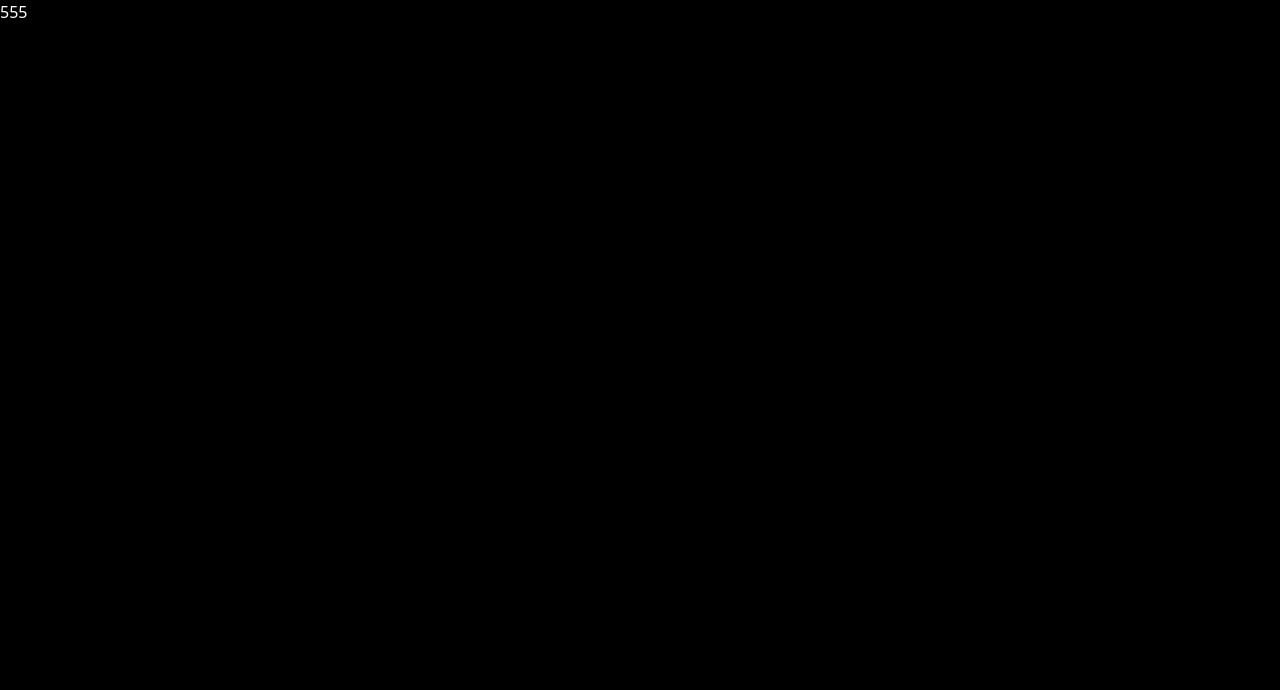
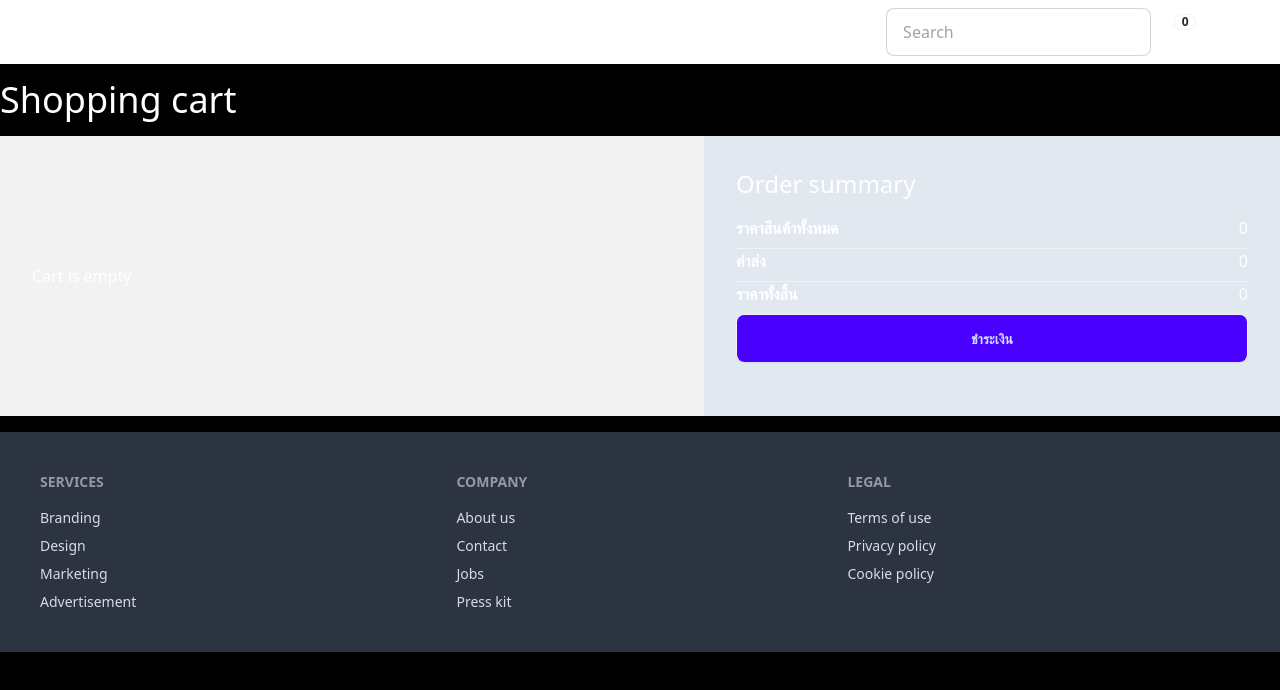
Before and after one commit to zermoser/vue_e-commerce, a Vue app: page /cart in a window 1280 px wide. Shown: the top 690 px of the page. Built offline with nearby package versions, Linux system fonts and the light colour scheme.

Commit message:
Fix Bug unload

```diff
--- a/src/layouts/userLayout.vue
+++ b/src/layouts/userLayout.vue
@@ -1,10 +1,9 @@
 <script setup>
 import { ref, onMounted } from 'vue'
 import { RouterLink , useRouter } from 'vue-router'
+
 const isLoggedIn = ref(false)
-
 const router = useRouter()
-
 const searchText = ref('')
 
 onMounted(() => {
--- a/src/stores/user/cart.js
+++ b/src/stores/user/cart.js
@@ -1,15 +1,43 @@
 import { defineStore } from 'pinia'
 
-export const useUserProductStore = defineStore('user-product', {
+export const useUserCartStore = defineStore('user-cart', {
   state: () => ({
-    list: [{
-      name: 'test',
-      imageUrl: 'https://fastly.picsum.photos/id/849/200/200.jpg?hmac=LwsdGn2endKvoLY10FPqtfqKYCVMbPEp5J6S_tUN1Yg',
-      quantity: 10,
-      about: 'testt',
-      status: 'open',
-      price: 100,
-    }],
-    loaded: false
-  })
+    items: []
+  }),
+  getters: {
+    summaryPrice (state) {
+      return state.items.reduce((acc, item) => acc + (item.price * item.quantity), 0)
+    },
+    quantity (state) {
+      return state.items.reduce((acc, item) => acc + item.quantity, 0)
+    }
+  },
+  actions: {
+    loadCart () {
+      const cartItem = localStorage.getItem('cart-item')
+      if (cartItem) {
+        this.items = JSON.parse(cartItem)
+      }
+    },
+    addToCart (productData) {
+      const itemIndex = this.items.findIndex(
+        item => item.name === productData.name
+      )
+      if (itemIndex >= 0) {
+        this.updateQuantity(itemIndex, this.items[itemIndex].quantity + 1)
+      } else {
+        productData.quantity = 1
+        this.items.push(productData)
+      }
+      localStorage.setItem('cart-item', JSON.stringify(this.items))
+    },
+    updateQuantity (index, quantity) {
+      this.items[index].quantity = parseInt(quantity)
+      localStorage.setItem('cart-item', JSON.stringify(this.items))
+    },
+    removeItemInCart (index) {
+      this.items.splice(index, 1)
+      localStorage.setItem('cart-item', JSON.stringify(this.items))
+    }
+  }
 })
--- a/src/views/user/cartView.vue
+++ b/src/views/user/cartView.vue
@@ -1,5 +1,88 @@
+<script setup>
+import UserLayout from '@/layouts/UserLayout.vue'
+// import RightIcon from '@/components/icons/Right.vue'
+// import CloseIcon from '@/components/icons/Close.vue'
+
+import { RouterLink, useRouter } from 'vue-router'
+import { useUserCartStore } from '@/stores/user/cart'
+
+const userCartStore = useUserCartStore()
+const router = useRouter()
+
+const changeQuantity = (event, index) => {
+  userCartStore.updateQuantity(index, event.target.value)
+}
+
+const removeItemInCart = (index) => {
+  userCartStore.removeItemInCart(index)
+  if (userCartStore.items.length === 0) {
+    router.push({ name: 'home' })
+  }
+}
+</script>
+
 <template>
-  <div>
-    555
-  </div>
+  <UserLayout>
+    <div class="container mx-auto my-4">
+      <h1 class="text-4xl mb-4">Shopping cart</h1>
+      <div class="flex">
+        <section class="flex-auto w-64">
+          <div v-if="userCartStore.items.length === 0" class="px-8 py-32 bg-base-200">
+            Cart is empty
+          </div>
+          <ul v-else class="px-8 bg-base-200">
+            <li v-for="(item, index) in userCartStore.items" class="flex w-full py-10" :key="index">
+              <div class="shrink-0">
+                <img class="w-48" :src="item.imageUrl">
+              </div>
+              <div class="flex flex-1 flex-col justify-between pl-4">
+                <div class="grid grid-cols-2 gap-6 relative">
+                  <div>
+                    <div class="text-xl font-bold">{{ item.name }}</div>
+                    <div>{{ item.about }}</div>
+                    <div>{{ item.price }} ฿</div>
+                  </div>
+                  <div>
+                    <select class="p-1.5" v-model="item.quantity" @change="changeQuantity($event, index)">
+                      <option disabled selected>Quantity</option>
+                      <option v-for="quantity in [1,2,3,4,5]" :key="quantity">
+                        {{ quantity }}
+                      </option>
+                    </select>
+                    <div @click="removeItemInCart(index)" class="absolute top-0 right-0 cursor-pointer">
+                      <!-- <CloseIcon class="w-5"></CloseIcon> -->
+                    </div>
+                  </div>
+                </div>
+                <p class="flex">
+                  <!-- <RightIcon class="w-5 shrink-0"></RightIcon> -->
+                  <span>In stock</span>
+                </p>
+              </div>
+            </li>
+          </ul>
+        </section>
+        <section class="flex-auto w-32 bg-slate-200 p-8">
+          <h2 class="text-2xl">Order summary</h2>
+          <div class="mt-4 m-0 divide-y divide-base-200">
+            <div class="flex align-middle justify-between mb-2">
+              <div class="font-bold">ราคาสินค้าทั้งหมด</div>
+              <div>{{ userCartStore.summaryPrice }}</div>
+            </div>
+            <div class="flex align-middle justify-between mb-2">
+              <div class="font-bold">ค่าส่ง</div>
+              <div>0</div>
+            </div>
+            <div class="flex align-middle justify-between mb-2">
+              <div class="font-bold">ราคาทั้งสิ้น</div>
+              <div>{{ userCartStore.summaryPrice }}</div>
+            </div>
+            <RouterLink to="/checkout" class="btn btn-primary w-full">
+              ชำระเงิน
+            </RouterLink>
+          </div>
+        </section>
+      </div>
+    </div>
+  </UserLayout>
 </template>
--- a/src/views/user/homeView.vue
+++ b/src/views/user/homeView.vue
@@ -1,16 +1,19 @@
 <script setup>
-import { onMounted } from 'vue'
-
-import { useUserProductStore } from '@/stores/user/product'
-
+import { useRouter } from 'vue-router'
+import { useUserCartStore } from '@/stores/user/cart'
 import UserLayout from '@/layouts/UserLayout.vue'
 import ProductList from '@/components/ProductList.vue'
+import { useUserProductStore } from '@/stores/user/product'
 
 const userProductStore = useUserProductStore()
 
-onMounted(() => {
-  userProductStore.loadProduct()
-})
+const router = useRouter()
+
+const userCartStore = useUserCartStore()
+const addToCart = (productData) => {
+  userCartStore.addToCart(productData)
+  router.push({ name: 'cart' })
+}
 
 </script>
 
@@ -24,8 +27,10 @@ onMounted(() => {
         </div>
       </div>
     </div>
+
     <ProductList
       :products="userProductStore.list"
+      :addToCart="addToCart"
     >
     </ProductList>
   </UserLayout>
--- a/src/views/user/searchView.vue
+++ b/src/views/user/searchView.vue
@@ -1,45 +1,35 @@
 <script setup>
-import { ref, watch, onMounted, computed } from "vue";
-import { useRoute } from "vue-router";
+import { ref, watch } from 'vue'
+import { useRoute } from 'vue-router'
 
-import ProductList from "@/components/ProductList.vue";
-import UserLayout from "@/layouts/UserLayout.vue";
+import ProductList from '@/components/ProductList.vue'
+import UserLayout from '@/layouts/UserLayout.vue'
 
-import { useUserProductStore } from "@/stores/user/product";
+import { useUserProductStore } from '@/stores/user/product'
 
-onMounted(() => {
-  if (route.query.q) {
-    searchText.value = route.query.q;
-  }
-});
+const userProductStore = useUserProductStore()
 
-computed(() => {
-  return userProductStore.filterProducts(searchText.value);
-});
+const route = useRoute()
 
-const userProductStore = useUserProductStore();
+const searchText = ref('')
+const filterProducts = ref([])
 
-const route = useRoute();
-
-const searchText = ref("");
-const filterProducts = ref([]);
-
-watch(() =>
-route.query.q, (newSearchText) => {
-    searchText.value = newSearchText
-  }, { immediate: true}
-)
+watch(() => route.query.q, (newSearchText) => {
+  searchText.value = newSearchText
+  filterProducts.value = userProductStore.filterProducts(searchText.value)
+}, { immediate: true })
 </script>
 
 <template>
   <UserLayout>
     <div class="m-10">
-      <h1 class="text-3xl">
-        Search: <span class="font-bold">{{ searchText }}</span>
-      </h1>
+      <h1 class="text-3xl">Search: <span class="font-bold">{{ searchText }}</span></h1>
     </div>
     <div v-if="filterProducts.length > 0">
-      <ProductList :products="filterProducts"> </ProductList>
+      <ProductList
+        :products="filterProducts"
+      >
+      </ProductList>
     </div>
     <div class="m-10" v-else>
       <div class="text-center text-3xl">Product not found</div>
```
Also changed, not shown: src/stores/even.js (deleted).
